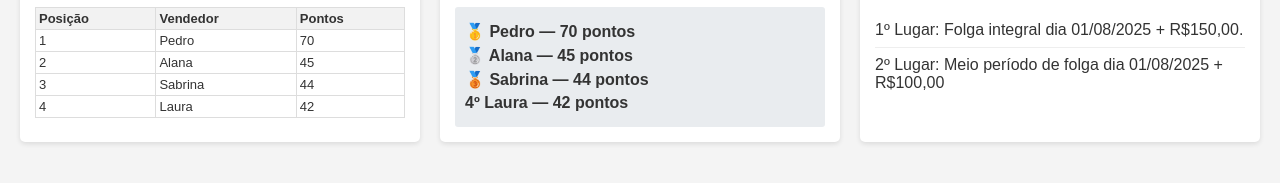
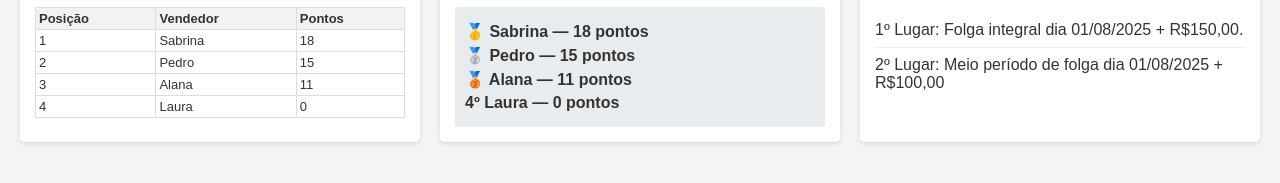
Before and after one commit to jpraudzius/gamificacao-page, a plain HTML site: page sdr.html in a window 1280 px wide. Shown: the part 303-486 px from the top of the page. Drawn offline with Linux system fonts and the light colour scheme.

Commit message:
Update sdr.html

```diff
--- a/sdr.html
+++ b/sdr.html
@@ -57,10 +57,10 @@
 
     <script>
         const vendedores = [
-            { id: 1, nome: "Alana", vendas: 1000, pontos: 45 },
-            { id: 2, nome: "Laura", vendas: 500, pontos: 42 },
-            { id: 3, nome: "Pedro", vendas: 0, pontos: 70 },
-            { id: 4, nome: "Sabrina", vendas: 0, pontos: 44 },
+            { id: 1, nome: "Alana", vendas: 1000, pontos: 11 },
+            { id: 2, nome: "Laura", vendas: 500, pontos: 0 },
+            { id: 3, nome: "Pedro", vendas: 0, pontos: 15 },
+            { id: 4, nome: "Sabrina", vendas: 0, pontos: 18 },
         ];
 
         const premios = [
```
